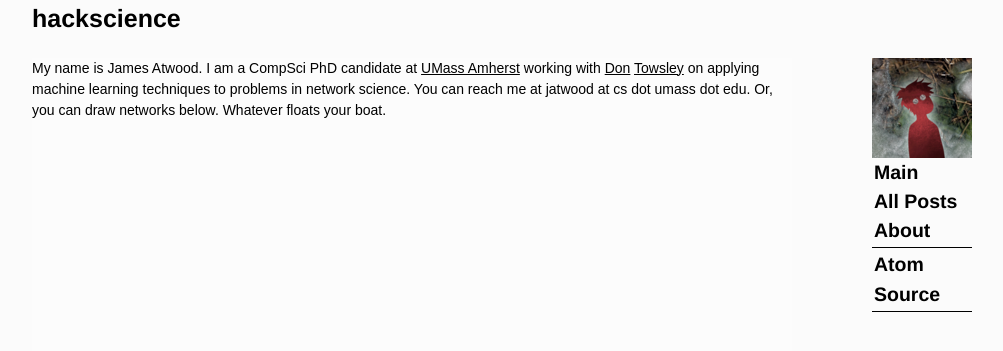
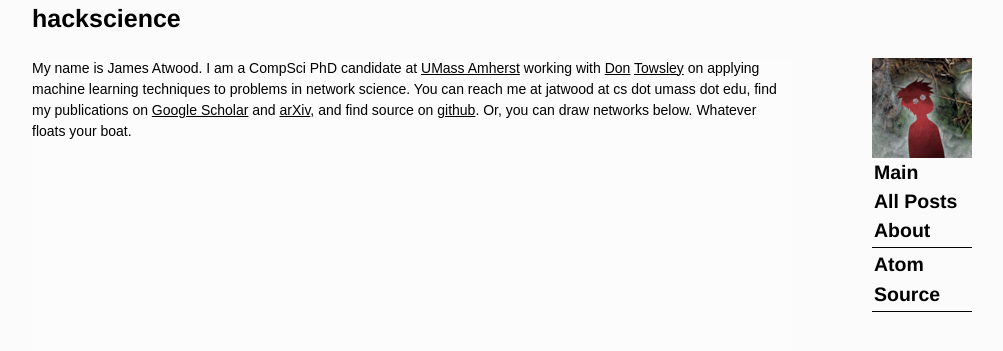
Before and after one commit to jcatw/hackscience.github.io, a Jekyll site: the page built from about.html, in a window 1280 px wide. Shown: the top 351 px of the page, without its empty margins (138-1141 px from the left). Built offline with Jekyll 4.4.1, drawn with Linux system fonts in a browser that asks for light colours; some web fonts are replaced.

Commit message:
updated about

```diff
--- a/about.html
+++ b/about.html
@@ -6,7 +6,7 @@ title: about
   My name is James Atwood.  I am a CompSci PhD candidate at <a href="http://cs.umass.edu">UMass Amherst</a> working with
   <a href="http://www-net.cs.umass.edu/personnel/towsley.html">Don</a>
   <a href="http://en.wikipedia.org/wiki/Don_Towsley">Towsley</a> on applying machine learning techniques to problems in
-  network science.  You can reach me at jatwood at cs dot umass dot edu.  Or, you can draw networks below.  Whatever
+  network science.  You can reach me at jatwood at cs dot umass dot edu, find my publications on <a href="http://scholar.google.com/citations?user=gZUbHpAAAAAJ">Google Scholar</a> and <a href="http://arxiv.org/a/atwood_j_1">arXiv</a>, and find source on <a href="https://github.com/hackscience">github</a>.  Or, you can draw networks below.  Whatever
   floats your boat.
 </div>
 <canvas id="netwx" width=760 height=560></canvas>
```
